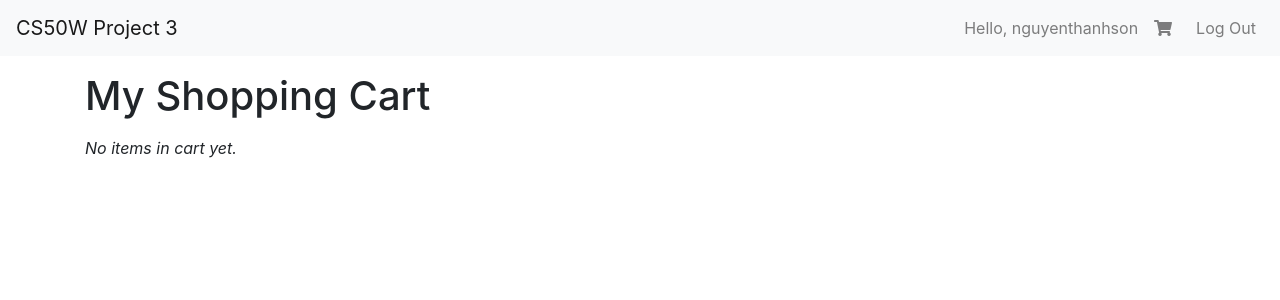
After one commit to sonngdev/cs50-series, a Django app: page /cart in a window 1280 px wide. The commit adds this page. Shown: the top 300 px of the page. Run offline with Django 3.2, Linux system fonts and the light colour scheme; a user stored in the database is signed in; data comes from the database, SQL or seed files in the repository; both versions use the stored data as it was after the commit; some libraries are stand-ins or nearby versions.

Commit message:
Complete Placing an Order

```diff
--- a/orders/models.py
+++ b/orders/models.py
@@ -72,9 +72,27 @@ class Cart(models.Model):
     def __str__(self):
         return f'Shopping cart of {self.user.username}'
 
+    @property
+    def items(self):
+        return CartItem.objects.filter(cart=self, status='in_cart')
+
+class Order(models.Model):
+    user = models.ForeignKey(User, on_delete=models.CASCADE, related_name='orders')
+    total = models.FloatField(default=0)
+
+    def __str__(self):
+        return f'Order of {self.user.username}'
+
+    @property
+    def items(self):
+        return CartItem.objects.filter(order=self, status='ordered')
+
 class CartItem(models.Model):
-    cart = models.ForeignKey(Cart, on_delete=models.CASCADE, related_name='items')
+    cart = models.ForeignKey(Cart, on_delete=models.CASCADE)
+    order = models.ForeignKey(Order, null=True, on_delete=models.CASCADE)
+    size = models.CharField(max_length=20, null=True)
     price = models.FloatField(default=0)
+    status = models.CharField(max_length=20, default='in_cart')
     product_object_id = models.IntegerField()
     product_content_type = models.ForeignKey(ContentType, on_delete=models.PROTECT)
     parent = models.ForeignKey('self', null=True, on_delete=models.CASCADE, related_name='children')
@@ -82,4 +100,6 @@ class CartItem(models.Model):
     product = GenericForeignKey('product_content_type', 'product_object_id')
 
     def __str__(self):
-        return f'{self.product_content_type} - {self.product.name} (${self.price})'
+        product_type = str(self.product_content_type).capitalize()
+        size = self.size or 'standard'
+        return f'{product_type} | {self.product.name} - {size} (${self.price})'
--- a/orders/templates/base.html
+++ b/orders/templates/base.html
@@ -34,7 +34,7 @@
             <span class="navbar-text mr-2">Hello, {{ user.username }}</span>
           </li>
           <li class="nav-item">
-            <a href="#" class="nav-link mr-2">
+            <a href="{% url 'cart' %}" class="nav-link mr-2">
               <i class="fas fa-shopping-cart"></i>
               {% if cart_size %}
                 <span class="badge badge-danger">{{ cart_size }}</span>
@@ -57,7 +57,7 @@
   </nav>
 
   <div class="container mt-3">
-    <h1>{% block title %}{% endblock title %}</h1>
+    <h1 class="mb-3">{% block title %}{% endblock title %}</h1>
 
     {% block body %}
     {% endblock body %}
--- /dev/null
+++ b/orders/templates/orders/cart.html
@@ -0,0 +1,28 @@
+{% extends '../base.html' %}
+
+{% block title %}
+  My Shopping Cart
+{% endblock title %}
+
+{% block body %}
+  {% if items %}
+    <ul>
+      {% for parent_item in items %}
+        <li>{{ parent_item }}</li>
+        <ul>
+          {% for child_item in parent_item.children.all %}
+            <li>{{ child_item }}</li>
+          {% endfor %}
+        </ul>
+      {% endfor %}
+    </ul>
+    <p><strong>Total: ${{ total }}</strong></p>
+
+    <form action="{% url 'order' %}" method="POST">
+      {% csrf_token %}
+      <button class="btn btn-primary">Place order</button>
+    </form>
+  {% else %}
+    <em>No items in cart yet.</em>
+  {% endif %}
+{% endblock body %}
--- a/orders/templates/orders/index.html
+++ b/orders/templates/orders/index.html
@@ -7,7 +7,7 @@
 {% block body %}
 
   <!-- Regular Pizza -->
-  <h2 class="h4 mt-3">Regular Pizza</h2>
+  <h2 class="h4">Regular Pizza</h2>
   <hr>
   {% for p in regular_pizzas %}
     <div class="card d-inline-block mr-3 mb-4" style="width: 18rem;">
--- a/orders/urls.py
+++ b/orders/urls.py
@@ -13,4 +13,6 @@ urlpatterns = [
     path("pasta", views.pasta, name="pasta"),
     path("salad", views.salad, name="salad"),
     path("dinner_platter", views.dinner_platter, name="dinner_platter"),
+    path("cart", views.cart, name="cart"),
+    path("order", views.order, name="order")
 ]
--- a/orders/views.py
+++ b/orders/views.py
@@ -5,7 +5,7 @@ from django.http import HttpResponse, HttpResponseRedirect
 from django.shortcuts import render
 from django.urls import reverse
 
-from .models import Cart, CartItem, RegularPizza, SicilianPizza, Topping, Sub, SubAddon, Pasta, Salad, DinnerPlatter
+from .models import Cart, CartItem, Order, RegularPizza, SicilianPizza, Topping, Sub, SubAddon, Pasta, Salad, DinnerPlatter
 
 # Create your views here.
 def index(request):
@@ -82,8 +82,10 @@ def regular_pizza(request):
         product_content_type=ContentType.objects.get_for_model(rp),
     )
     if size == 'small':
+        cart_item.size = 'small'
         cart_item.price = rp.small_price
     elif size == 'large':
+        cart_item.size = 'large'
         cart_item.price = rp.large_price
     cart_item.save()
 
@@ -116,8 +118,10 @@ def sicilian_pizza(request):
         product_content_type=ContentType.objects.get_for_model(sp),
     )
     if size == 'small':
+        cart_item.size = 'small'
         cart_item.price = sp.small_price
     elif size == 'large':
+        cart_item.size = 'large'
         cart_item.price = sp.large_price
     cart_item.save()
 
@@ -150,8 +154,10 @@ def sub(request):
         product_content_type=ContentType.objects.get_for_model(sub),
     )
     if size == 'small':
+        cart_item.size = 'small'
         cart_item.price = sub.small_price
     elif size == 'large':
+        cart_item.size = 'large'
         cart_item.price = sub.large_price
     cart_item.save()
 
@@ -217,9 +223,45 @@ def dinner_platter(request):
         product_content_type=ContentType.objects.get_for_model(dp),
     )
     if size == 'small':
+        cart_item.size = 'small'
         cart_item.price = dp.small_price
     elif size == 'large':
+        cart_item.size = 'large'
         cart_item.price = dp.large_price
     cart_item.save();
 
     return HttpResponseRedirect(reverse('index'))
+
+def cart(request):
+    user = request.user
+    if not user.is_authenticated:
+        return render(request, 'auth/login.html', {'message': None})
+
+    try:
+        cart = user.cart
+    except:
+        cart = Cart.objects.create(user=user)
+
+    all_items = cart.items.all()
+    total = sum(item.price for item in all_items)
+    items = all_items.filter(parent=None).all()
+
+    context = {
+        'user': user,
+        'cart_size': len(items),
+        'items': items,
+        'total': total,
+    }
+    return render(request, 'orders/cart.html', context)
+
+def order(request):
+    user = request.user
+    if not user.is_authenticated:
+        return render(request, 'auth/login.html', {'message': None})
+
+    items = user.cart.items.all()
+    total = sum(item.price for item in items)
+    order = Order.objects.create(user=user, total=total)
+    items.update(status='ordered', order=order)
+
+    return HttpResponseRedirect(reverse('index'))
```
Also changed, not shown: db.sqlite3, orders/migrations/0011_cartitem_size.py (added), orders/migrations/0012_cartitem_status.py (added), orders/migrations/0013_auto_20190805_1129.py (added), orders/migrations/0014_order_total.py (added).
